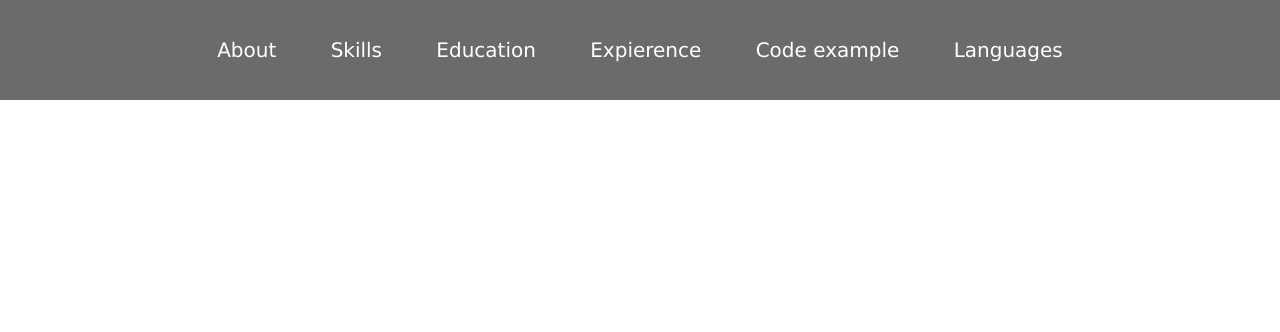
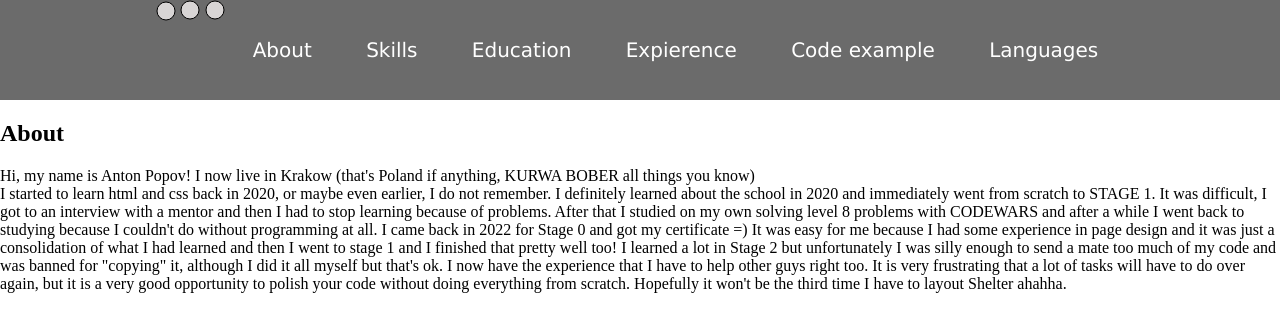
Before and after one commit to WidthDoctor/rsschool-cv, a plain HTML site: page index.html in a window 1280 px wide. Drawn offline with Linux system fonts and the light colour scheme.

Commit message:
feat: add svg and about section (Ср, 21 июн 2023 23:54:55)

```diff
--- a/index.html
+++ b/index.html
@@ -1,15 +1,21 @@
 <!DOCTYPE html>
 <html lang="en">
   <head>
-    <meta charset="UTF-8" />
-    <meta http-equiv="X-UA-Compatible" content="IE=edge" />
-    <meta name="viewport" content="width=device-width, initial-scale=1.0" />
-    <link rel="stylesheet" href="CSS/style.css" />
+    <meta charset="UTF-8">
+    <meta http-equiv="X-UA-Compatible" content="IE=edge">
+    <meta name="viewport" content="width=device-width, initial-scale=1.0">
+    <link rel="stylesheet" href="CSS/style.css">
     <title>CV</title>
   </head>
   <body>
     <header>
       <nav>
+        <div class="burger_menu hide none">
+          <svg width="21" height="21"><circle cx="11" cy="11" r="9" stroke="black" fill="rgb(216, 213, 213)"></circle></svg>
+          <svg width="21" height="21"><circle cx="10" cy="10" r="9" stroke="black" fill="rgb(216, 213, 213)"></circle></svg>
+          <svg width="21" height="21"><circle cx="10" cy="10" r="9" stroke="black" fill="rgb(216, 213, 213)"></circle></svg>
+        </div>
+
         <div class="menu">
           <span id="About">About</span>
           <span id="Skills">Skills</span>
@@ -20,5 +26,14 @@
         </div>
       </nav>
     </header>
+    <main>
+      <section class="about">
+        <h1>About</h1>
+        <span>Hi, my name is Anton Popov!
+          I now live in Krakow (that's Poland if anything, KURWA BOBER all things you know)<br>
+          I started to learn html and css back in 2020, or maybe even earlier, I do not remember. I definitely learned about the school in 2020 and immediately went from scratch to STAGE 1. It was difficult, I got to an interview with a mentor and then I had to stop learning because of problems. After that I studied on my own solving level 8 problems with CODEWARS and after a while I went back to studying because I couldn't do without programming at all. I came back in 2022 for Stage 0 and got my certificate =) It was easy for me because I had some experience in page design and it was just a consolidation of what I had learned and then I went to stage 1 and I finished that pretty well too! I learned a lot in Stage 2 but unfortunately I was silly enough to send a mate too much of my code and was banned for "copying" it, although I did it all myself but that's ok. I now have the experience that I have to help other guys right too. It is very frustrating that a lot of tasks will have to do over again, but it is a very good opportunity to polish your code without doing everything from scratch. Hopefully it won't be the third time I have to layout Shelter ahahha.</span>
+      </section>
+    </main>
+    <script src="index.js"></script>
   </body>
 </html>
```
